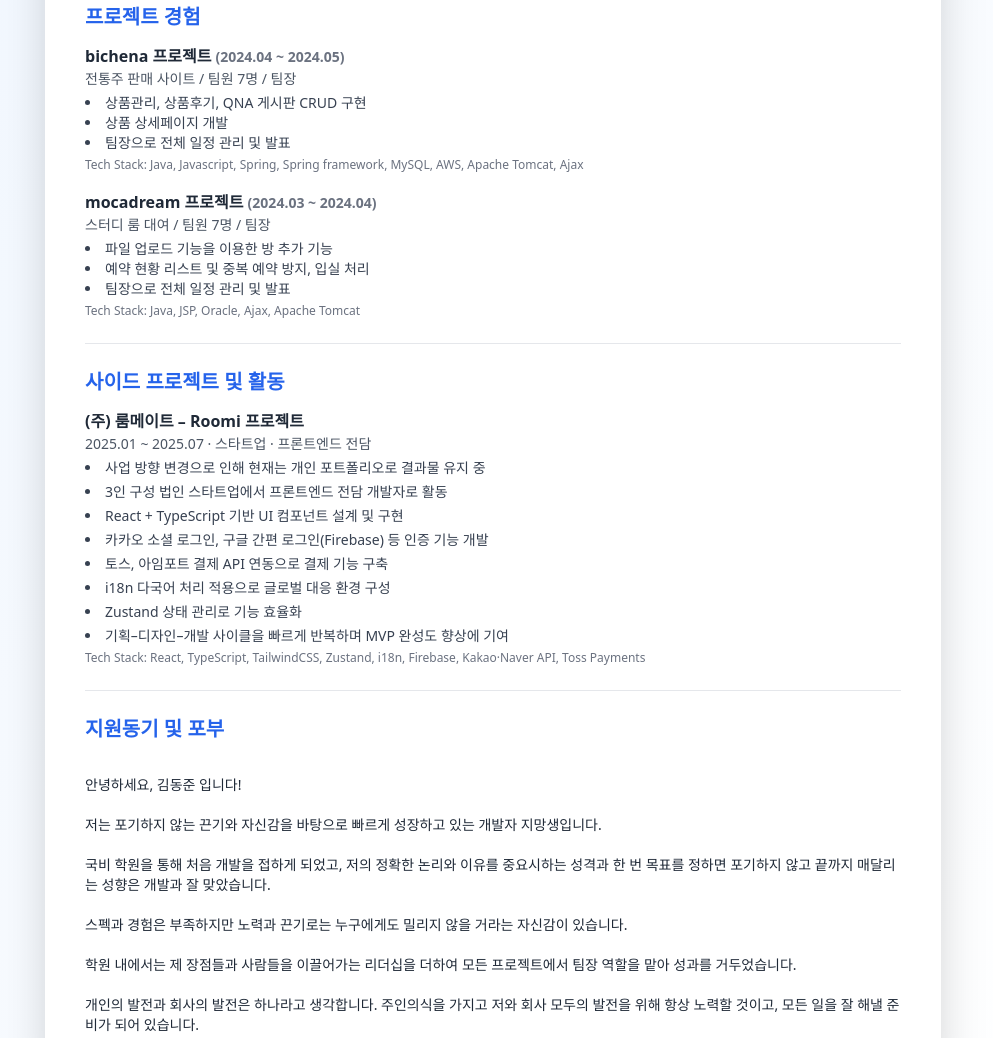
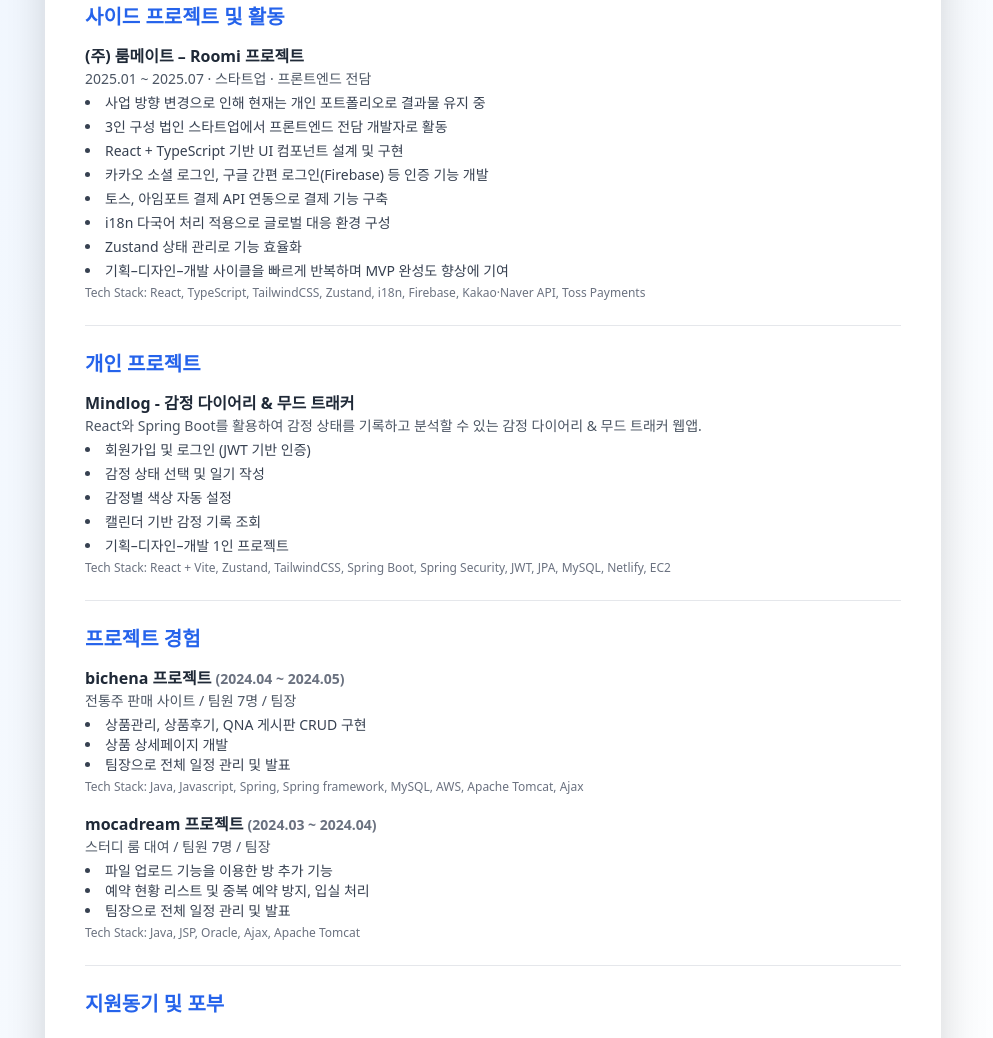
Before and after one commit to ddj82/djresume, a plain HTML site: page index.html in a window 1280 px wide. Shown: the part 592-1630 px from the top of the page, without its empty margins (147-1140 px from the left). Drawn offline with nearby package versions, Linux system fonts and the light colour scheme.

Commit message:
[dj][2025-08-14] 이력서 업데이트

```diff
--- a/index.html
+++ b/index.html
@@ -29,7 +29,8 @@
                 </li>
                 <li>
                     <strong>포트폴리오:</strong>
-                    <a href="https://ddj82.github.io/djportfolio/" target="_blank" class="text-blue-500 hover:underline">ddj82.github.io/djportfolio</a>
+                    <a href="https://ddj82.github.io/djportfolio/" target="_blank"
+                       class="text-blue-500 hover:underline">ddj82.github.io/djportfolio</a>
                 </li>
                 <li>
                     <strong>Blog:</strong>
@@ -70,6 +71,47 @@
     <div class="border-t border-gray-200 my-6"></div>
 
     <div>
+        <h2 class="text-xl font-semibold text-blue-600 mb-3">사이드 프로젝트 및 활동</h2>
+        <div class="mb-4">
+            <h3 class="font-bold text-gray-800">(주) 룸메이트 – Roomi 프로젝트</h3>
+            <p class="text-sm text-gray-600 mb-1">2025.01 ~ 2025.07 · 스타트업 · 프론트엔드 전담</p>
+            <ul class="list-disc list-inside text-sm text-gray-700 space-y-1">
+                <li>사업 방향 변경으로 인해 현재는 개인 포트폴리오로 결과물 유지 중</li>
+                <li>3인 구성 법인 스타트업에서 프론트엔드 전담 개발자로 활동</li>
+                <li>React + TypeScript 기반 UI 컴포넌트 설계 및 구현</li>
+                <li>카카오 소셜 로그인, 구글 간편 로그인(Firebase) 등 인증 기능 개발</li>
+                <li>토스, 아임포트 결제 API 연동으로 결제 기능 구축</li>
+                <li>i18n 다국어 처리 적용으로 글로벌 대응 환경 구성</li>
+                <li>Zustand 상태 관리로 기능 효율화</li>
+                <li>기획–디자인–개발 사이클을 빠르게 반복하며 MVP 완성도 향상에 기여</li>
+            </ul>
+            <p class="text-xs text-gray-500 mt-1">Tech Stack: React, TypeScript, TailwindCSS, Zustand, i18n, Firebase,
+                Kakao·Naver API, Toss Payments</p>
+        </div>
+    </div>
+
+    <div class="border-t border-gray-200 my-6"></div>
+
+    <div>
+        <h2 class="text-xl font-semibold text-blue-600 mb-3">개인 프로젝트</h2>
+        <div class="mb-4">
+            <h3 class="font-bold text-gray-800">Mindlog - 감정 다이어리 & 무드 트래커</h3>
+            <p class="text-sm text-gray-600 mb-1">React와 Spring Boot를 활용하여 감정 상태를 기록하고 분석할 수 있는 감정 다이어리 & 무드 트래커 웹앱.</p>
+            <ul class="list-disc list-inside text-sm text-gray-700 space-y-1">
+                <li>회원가입 및 로그인 (JWT 기반 인증)</li>
+                <li>감정 상태 선택 및 일기 작성</li>
+                <li>감정별 색상 자동 설정</li>
+                <li>캘린더 기반 감정 기록 조회</li>
+                <li>기획–디자인–개발 1인 프로젝트</li>
+            </ul>
+            <p class="text-xs text-gray-500 mt-1">Tech Stack: React + Vite, Zustand, TailwindCSS, Spring Boot, Spring Security, JWT, JPA, MySQL, Netlify, EC2</p>
+        </div>
+    </div>
+
+    <div class="border-t border-gray-200 my-6"></div>
+
+
+    <div>
         <h2 class="text-xl font-semibold text-blue-600 mb-3">프로젝트 경험</h2>
         <div class="mb-4">
             <h3 class="font-bold text-gray-800">bichena 프로젝트 <span
@@ -99,28 +141,6 @@
     <div class="border-t border-gray-200 my-6"></div>
 
     <div>
-    <h2 class="text-xl font-semibold text-blue-600 mb-3">사이드 프로젝트 및 활동</h2>
-    <div class="mb-4">
-      <h3 class="font-bold text-gray-800">(주) 룸메이트 – Roomi 프로젝트</h3>
-      <p class="text-sm text-gray-600 mb-1">2025.01 ~ 2025.07 · 스타트업 · 프론트엔드 전담</p>
-      <ul class="list-disc list-inside text-sm text-gray-700 space-y-1">
-        <li>사업 방향 변경으로 인해 현재는 개인 포트폴리오로 결과물 유지 중</li>
-        <li>3인 구성 법인 스타트업에서 프론트엔드 전담 개발자로 활동</li>
-        <li>React + TypeScript 기반 UI 컴포넌트 설계 및 구현</li>
-        <li>카카오 소셜 로그인, 구글 간편 로그인(Firebase) 등 인증 기능 개발</li>
-        <li>토스, 아임포트 결제 API 연동으로 결제 기능 구축</li>
-        <li>i18n 다국어 처리 적용으로 글로벌 대응 환경 구성</li>
-        <li>Zustand 상태 관리로 기능 효율화</li>
-        <li>기획–디자인–개발 사이클을 빠르게 반복하며 MVP 완성도 향상에 기여</li>
-      </ul>
-      <p class="text-xs text-gray-500 mt-1">Tech Stack: React, TypeScript, TailwindCSS, Zustand, i18n, Firebase, Kakao·Naver API, Toss Payments</p>
-    </div>
-  </div>
-
-
-  <div class="border-t border-gray-200 my-6"></div>
-
-    <div>
         <h2 class="text-xl font-semibold text-blue-600 mb-3">지원동기 및 포부</h2>
         <p class="text-sm text-gray-800 whitespace-pre-line">
             안녕하세요, 김동준 입니다!
```
Lines whose indentation alone changed are shown as unchanged.
